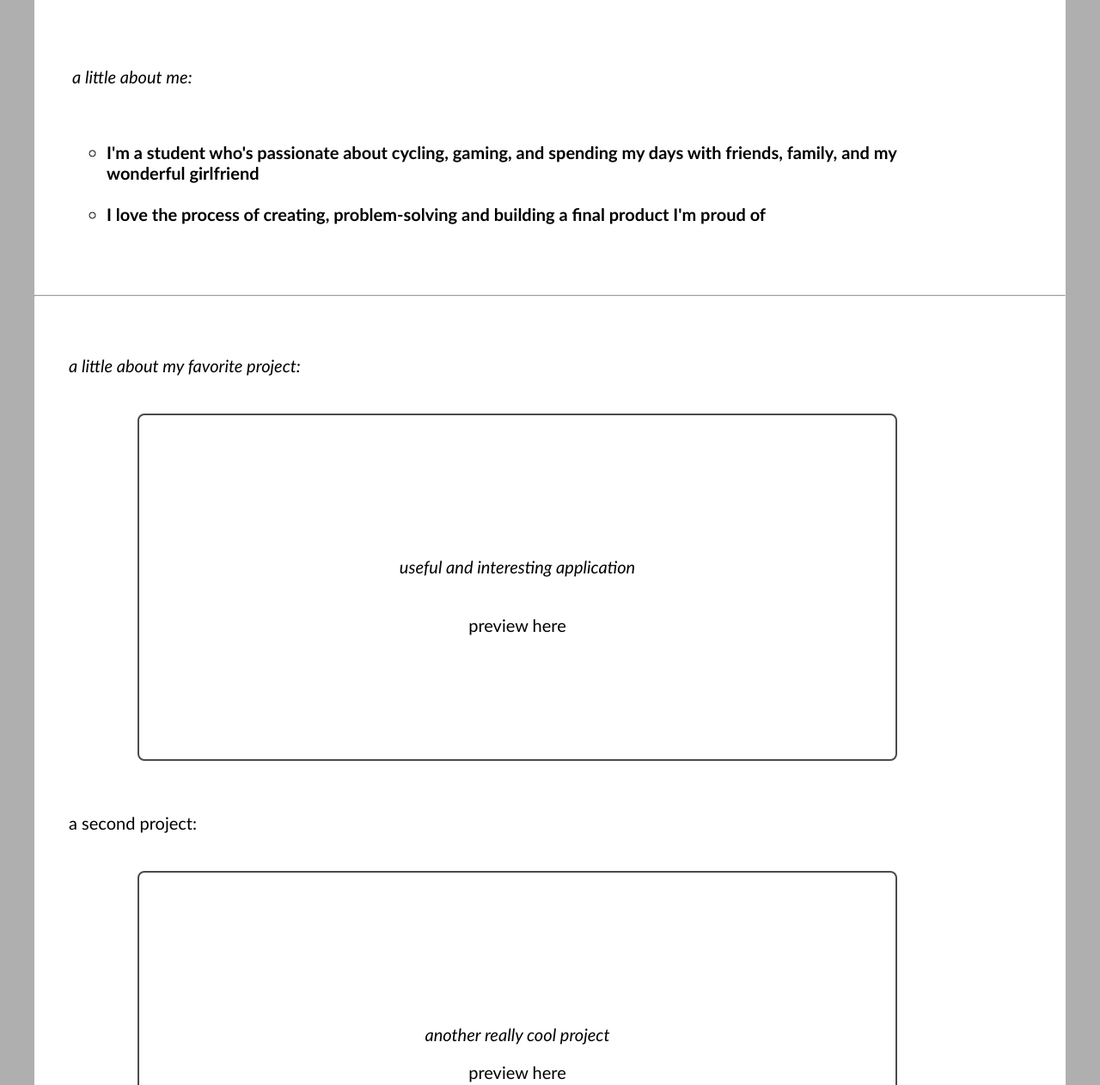
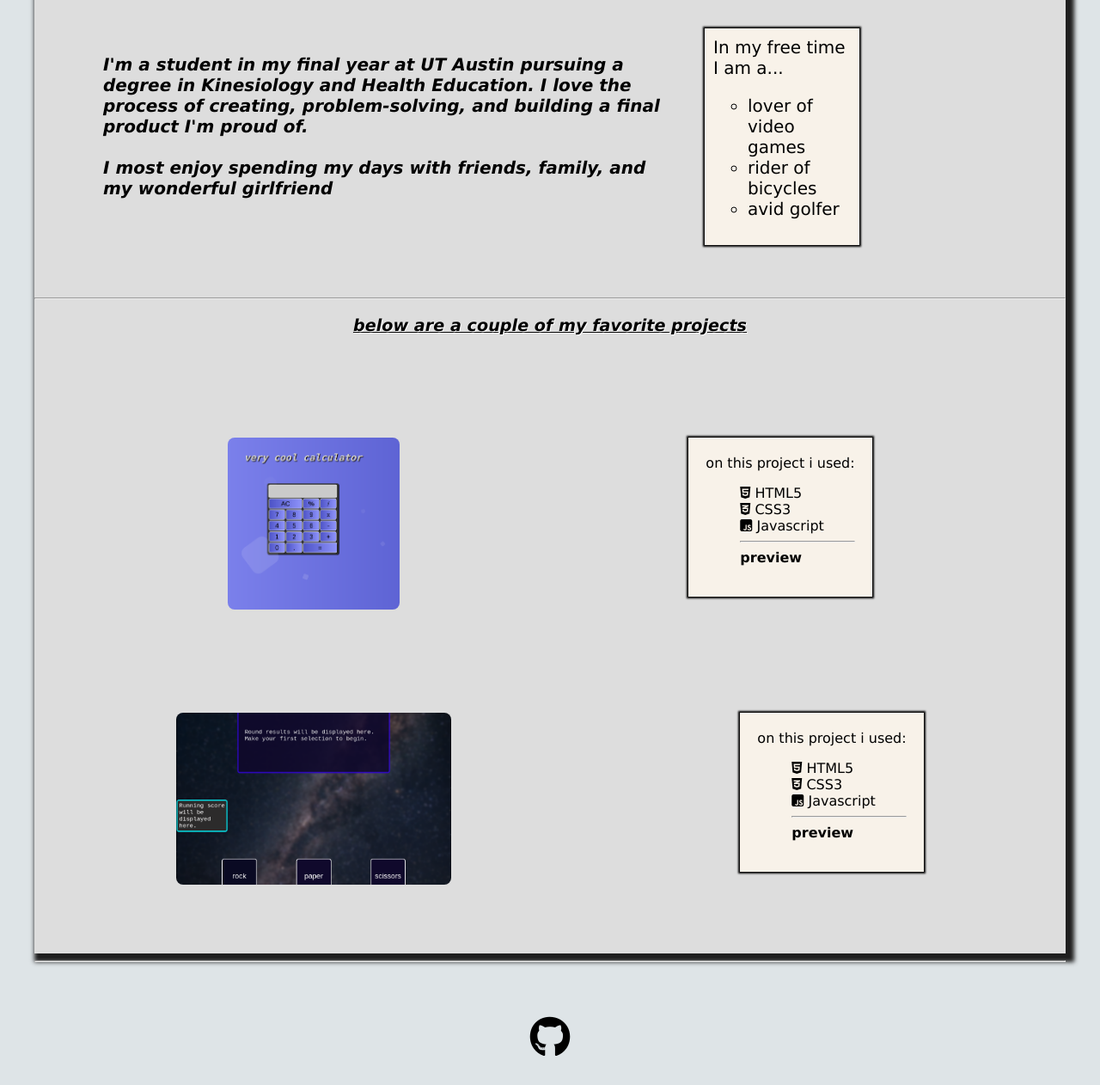
Before and after one commit to lifeofbry19/personal-portfolio, a plain HTML site: page index.html in a window 1280 px wide. Shown: the part 171-1433 px from the top of the page at 86% size. Drawn offline with Linux system fonts and the light colour scheme.

Commit message:
personalized content, added styling

```diff
--- a/index.html
+++ b/index.html
@@ -22,41 +22,76 @@
         <div class="contact-me"><a href="#">contact me</a></div>
     </header>
     <hr>
-    <div class="main-container">
+    <div class="about-container">
+
         <div class="about-me">
 
-            <p><em>a little about me:</em></p> <br>
+
             <ul>
-            <li><strong>I'm a student who's passionate about
-                cycling, gaming, and spending my
+            <li><strong><em>I'm a student in my final year at UT Austin pursuing a degree in
+                Kinesiology and Health Education. I love the process of creating, problem-solving,
+                and building a final product I'm proud of.
+                <br> <br>
+                I most enjoy spending my
                 days with friends, family, and my
-                wonderful girlfriend
+                wonderful girlfriend</em></strong>
             </li><br>
-            <li>I love the process of creating, problem-solving
-                and building a final product I'm proud of
-            </li></strong>
             </ul>
         </div>
+
+    <div class="about-right">In my free time I am a...
+            <ul class="about-list">
+                <li>lover of video games</li>
+                <li>rider of bicycles</li>
+                <li> avid golfer</li>
+            </ul>
     </div>
+
+    </div>
+    <br>
     <hr>
 
-    <div class="project-container">
-        <p class="project-one-title"><em>a little about my favorite project:</em></p>
+        <p class="projects-title"><strong><em>below are a couple of my favorite projects</em></strong></p>
         <br>
-        <div class="project-one">
-            <p><em>useful and interesting application</em></p>
-            <br>
-            <a href="#">preview here</a>
-        </div>
-        <p class="project-two-title">a second project:</p>
-        <br>
-        <div class="project-two">
-            <p><em>another really cool project</em></p>
-            <a href="#">preview here</a>
+
+        <div class="project-one-container">
+
+            <div class="project-one"></div>
+
+            <div class="project-one-right">on this project i used:
+             <ul class="project-one-uses">
+                 <li><i class="fa-brands fa-html5"></i> HTML5</li>
+                 <li><i class="fa-brands fa-css3-alt"></i> CSS3</li>
+                 <li><i class="fa-brands fa-js-square"></i> Javascript</li>
+                 <hr>
+                 <strong>
+                 <li><a href="https://lifeofbry19.github.io/js-calculator/">preview</a></li></strong>
+             </ul>
+            </div>
+
 
         </div>
 
-    </div>
+
+        <div class="project-two-container">
+        <div class="project-two">
+
+
+        </div>
+        <div class="project-two-right">on this project i used:
+            <ul class="project-two-uses">
+                <li><i class="fa-brands fa-html5"></i> HTML5</li>
+                 <li><i class="fa-brands fa-css3-alt"></i> CSS3</li>
+                 <li><i class="fa-brands fa-js-square"></i> Javascript</li>
+                 <hr>
+                 <strong>
+                 <li><a href="https://lifeofbry19.github.io/js-rps-game/">preview</a></li></strong>
+            </ul>
+        </div>
+        </div>
+
+
+</div>
     <hr>
     <footer class="footer-container">
         <div class="footer-links">
--- a/styles.css
+++ b/styles.css
@@ -1,18 +1,18 @@
 body {
     margin: 5vh;
-    background-color:rgb(175, 175, 175);
-    font-family:Calibri, 'Trebuchet MS', sans-serif;
+    background-color:rgb(222, 228, 231);
 }
 .content-container{
-    background-color: rgb(255, 255, 255);
-
+    box-shadow: 5px 5px 5px 5px rgb(31, 31, 31);
+    font-family: Verdana, Geneva, Tahoma, sans-serif;
+    background-color: rgb(221, 221, 221);
 }
 
 .header-container {
     display: flex;
     align-items: center;
     justify-content: space-evenly;
-    border: 4px solid white;
+
     height: 10vh;
     gap: 10vh;
     padding: 2vh;
@@ -23,80 +23,143 @@ body {
 .logo{
     margin-left: 3vh;
     font-size: 2rem;
+    text-shadow: 2px 2px rgb(176, 241, 225);
+    cursor: pointer;
+}
+.logo:hover{
+    font-size: 3rem;
 }
 .divider {
     color: black;
     font-size: 2rem;
 }
 
-.main-container {
+.about-container {
     display: flex;
-    flex-direction: column;
-    justify-content: space-around;
+    flex-direction: row;
+    justify-content: space-between;
     align-items: center;
     height: 40vh;
-    border: 4px solid rgb(255, 255, 255);
     font-size: 20px;
     border-radius: 4px;
+
 }
 .about-me{
     display: flex;
-    border-bottom: 4px solid rgb(255, 255, 255);
     padding: 5vh;
     align-items: flex-start;
     flex-direction: column;
-    margin-right: 10vh;
+    max-width:100vh;
+
 }
-.project-container{
-    display:flex;
-    padding:5vh;
+.about-right{
+    display: flex;
+    align-items: center;
+    justify-content: center;
+    margin-right: 20%;
+
     flex-direction: column;
-    font-size: 20px;
+    min-width: 20vh;
+    padding: 10px;
+    background-color: rgb(248, 242, 233);
+    box-shadow: 0px 0px 2px 2px black;
+
 }
-ul{
+.about-list{
     list-style-type: circle;
 }
 
+.projects-title{
+    display: flex;
+    justify-content: center;
+    text-shadow: 1px 1px white;
+    margin-bottom: 5%;
+    text-decoration: underline;
+    font-size: larger;
+}
+ul{
+    list-style-type: none;
+}
+
 .project-one{
-    border: 2px solid rgb(75, 75, 75);
+    min-height: 15vh;
+    min-width: 15vh;
+    max-width: 30vh;
+    max-height: 30vh;
     border-radius: 8px;
     padding: 5vh;
-    display: flex;
-    align-items: center;
-    flex-direction: column;
-    justify-content: center;
-    margin-left:10vh;
-    margin-right:10vh;
     margin-bottom: 5vh;
-    max-width: 100vh;
-    min-height: 40vh;
+    cursor: pointer;
+    background-image: url(calc-app-prev.png);
+    background-position: center;
+    background-size: cover;
+
+
 }
-.project-one-title{
-    align-self: flex-start;
+
+.project-one-right{
+    height: fit-content;
+    padding: 20px;
+    background-color: rgb(248, 242, 233);
+    box-shadow: 0px 0px 2px 2px black;
+    min-height: 15vh;
+    min-width: 15vh;
+
+
 }
+.project-one:hover{
+    border: 4px solid white;
+}
+
 .project-two{
-    border: 2px solid rgb(75, 75, 75);
+    min-height: 15vh;
+    min-width: 15vh;
+    max-width: 30vh;
+    max-height: 30vh;
     border-radius: 8px;
     padding: 5vh;
-    display: flex;
-    align-items: center;
-    flex-direction: column;
-    margin-left:10vh;
-    margin-right:10vh;
-    justify-content: center;
-    max-width: 100vh;
-    min-height: 40vh;
+
+    margin-bottom: 5vh;
+    cursor: pointer;
+    background-image: url(rps-preview.png);
+    background-position: center;
+    background-size: cover;
+    flex-grow: 2;
 
 }
-.project-two-title{
-    align-self: flex-start;
+.project-two-right{
+    height: fit-content;
+    padding: 20px;
+    background-color: rgb(248, 242, 233);
+    box-shadow: 0px 0px 2px 2px black;
+    min-height: 15vh;
+    min-width: 15vh;
+}
+
+.project-two:hover{
+    border: 4px solid white;
+}
+
+.project-one-container{
+    display: flex;
+    flex-direction: row;
+    justify-content: center;
+    gap: 30%;
+    padding: 5vh;
+}
+.project-two-container{
+    display: flex;
+    flex-direction: row;
+    justify-content: center;
+    gap: 30%;
+    padding: 5vh;
+
 }
 
 
 .footer-container {
     display: flex;
     height: 20vh;
-    border: 4px solid white;
     border-top: none;
     border-radius: 4px;
     justify-content: center;
```
Also changed, not shown: calc-app-prev.png (added), rps-preview.png (added).
